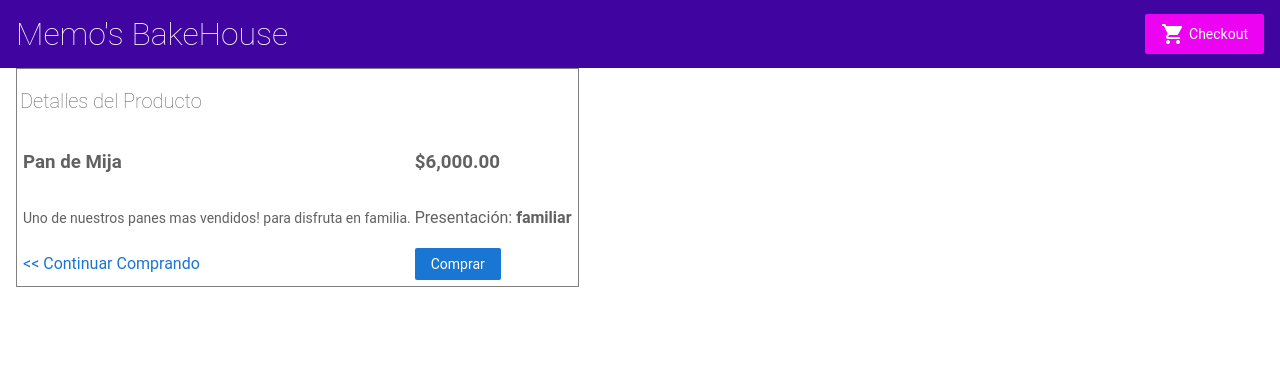
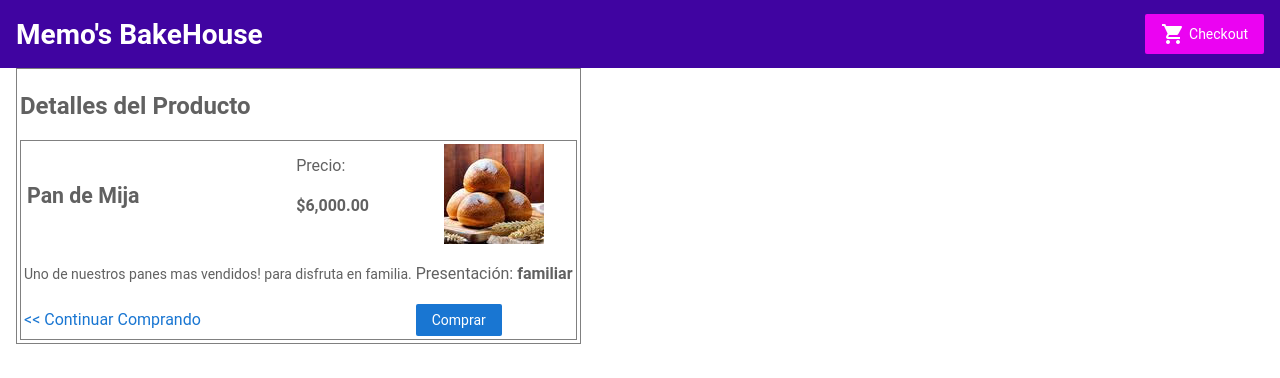
Before and after one commit to guilgart/angular-d8aucr-2z5rld, an Angular app: page /products/1 in a window 1280 px wide. Shown: the top 378 px of the page. Built offline with nearby package versions, Linux system fonts and the light colour scheme.

Commit message:
4 files modified

```diff
--- a/src/app/product-details/product-details.component.html
+++ b/src/app/product-details/product-details.component.html
@@ -4,10 +4,24 @@
       <h2>Detalles del Producto</h2>
 
       <div *ngIf="product">
-        <table class="table">
+        <table class="tables">
           <tr>
-            <td><h3>{{ product.name }}</h3></td>
-            <td><h3>{{ product.price | currency }}</h3></td>
+            <td>
+              <table style="width:100%;">
+                <tr>
+                  <td style="width:70%; text-align:left;">
+                    <h3>{{ product.name }}</h3>
+                  </td>
+                  <td style="width:30%; text-align:left;">
+                    Precio:
+                    <h4>{{ product.price | currency }}</h4>
+                  </td>
+                </tr>
+              </table>
+            </td>
+            <td style="text-align:center;">
+              <img src='{{ product.imagenURL }}'>
+            </td>
           </tr>
           <tr>
             <td>
--- a/src/app/product-list/product-list.component.html
+++ b/src/app/product-list/product-list.component.html
@@ -33,7 +33,9 @@ can be found in the LICENSE file at https://angular.io/license
         <app-product-alerts [product]="product" (notify)="onNotify()">
         </app-product-alerts>
       </td>
-      <td style="width:20%"></td>
+      <td style="width:20%">
+        <img src='{{ product.imagenURL }}'>
+      </td>
     </tr>
   </table>
   <hr />
--- a/src/app/products.ts
+++ b/src/app/products.ts
@@ -5,6 +5,7 @@ export interface Product {
   description: string;
   presentacion: string;
   peso: number;
+  imagenURL: string;
 }
 
 export const products = [
@@ -14,7 +15,8 @@ export const products = [
     price: 6000,
     description: 'Uno de nuestros panes mas vendidos! para disfruta en familia.',
     presentacion: 'familiar',
-    peso: 200
+    peso: 200,
+    imagenURL: "../assets/img/pan01.jpg"
   },
   {
     id: 2,
@@ -22,7 +24,8 @@ export const products = [
     price: 6500,
     description: 'Delicioso y tradicional, pan relleno de queso perfecto para compartir al desayuno!',
     presentacion: 'tajado grande',
-    peso: 250
+    peso: 250,
+    imagenURL: "../assets/img/Pan02.jpg"
   },
   {
     id: 3,
@@ -30,7 +33,8 @@ export const products = [
     price: 7500,
     description: 'Para quienes desean aumentar la fibra en sus dietas, este delicioso pan tiene en sus ingredientes al menos 100gr de 7 diferentes granos de cereal, perfecto para quienes necesitan un dieta rica en fibra.',
     presentacion: 'tajado grande',
-    peso: 300
+    peso: 300,
+    imagenURL: "../assets/img/pan01.jpg"
   }
 ];
 
--- a/src/styles.css
+++ b/src/styles.css
@@ -25,15 +25,23 @@ router-outlet + *  {
 /* Text */
 
 h1 {
-  font-size: 32px;
+  font-size: 21pt;
 }
 
 h2 {
-  font-size: 20px;
+  font-size: 18pt;
 }
 
-h1, h2 {
-  font-weight: lighter;
+h3 {
+  font-size: 16pt;
+}
+
+h4 {
+  font-size: 12pt;
+}
+
+h1, h2, h3, h4 {
+  font-weight: bold;
 }
 
 p {
```
